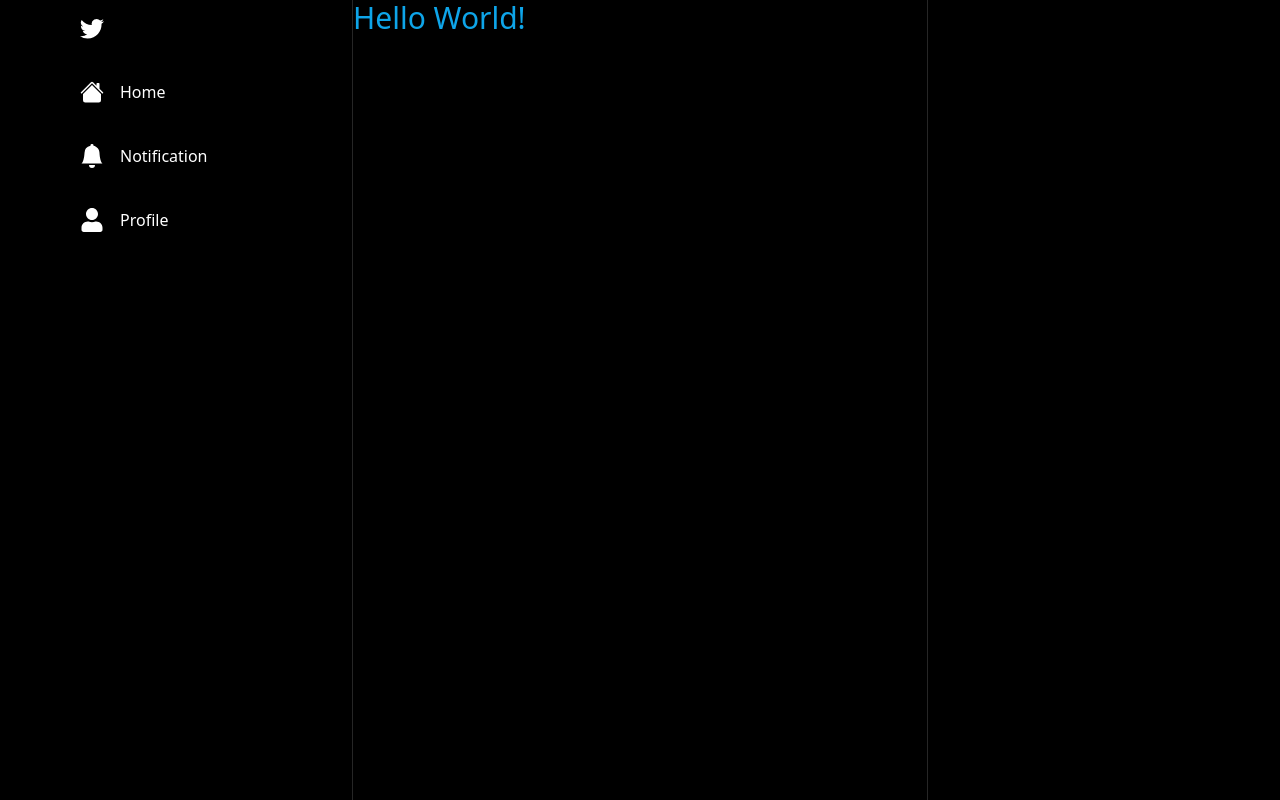
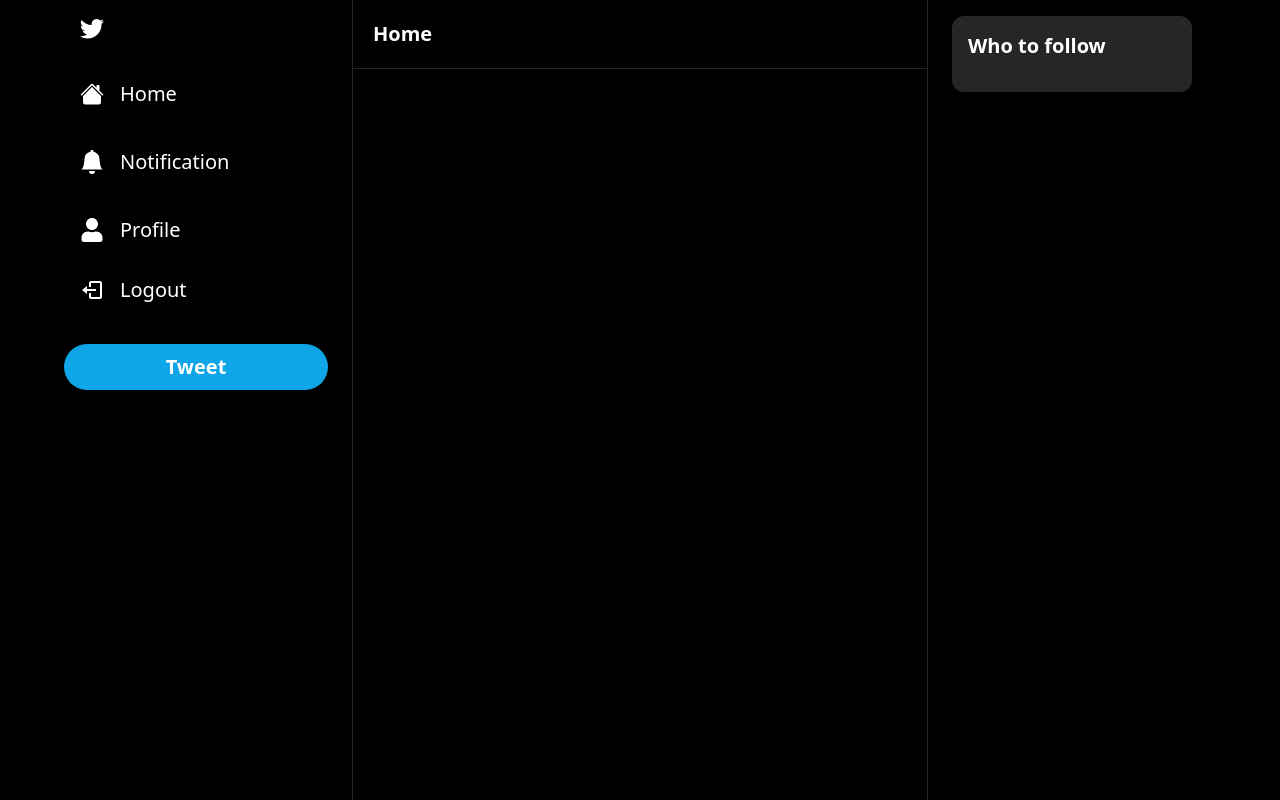
Before and after one commit to savvy1024/twitter-simple-clone, a Next.js app: page / in a window 1280 px wide. Built offline with nearby package versions, Linux system fonts and the light colour scheme.

Commit message:
update Header component

```diff
--- /dev/null
+++ b/components/Header.tsx
@@ -0,0 +1,39 @@
+import { useRouter } from "next/router";
+import { useCallback } from "react";
+import { BiArrowBack } from "react-icons/bi";
+
+interface HeaderProp {
+    label: string;
+    showBackArrow?: boolean;
+}
+
+const Header:React.FC<HeaderProp>= ({label, showBackArrow}) => {
+  const router = useRouter();
+
+  const handleBack = useCallback(()=>{
+    router.back();
+  },[router])
+
+
+  return (
+    <div className="border-b-[1px] border-neutral-800 p-5">
+        <div className="flex flex-row items-center gap-2">
+            {showBackArrow && (
+                <BiArrowBack
+                onClick={handleBack}
+                color="white"
+                size={20}
+                className="
+                 cursor-pointer
+                 hover:opacity-70
+                 transition"/>
+            )
+
+            }
+            <h1 className="text-white text-xl font-semibold">{label}</h1>
+        </div>
+    </div>
+  )
+}
+
+export default Header
--- a/components/Layout.tsx
+++ b/components/Layout.tsx
@@ -1,4 +1,5 @@
 import Sidebar from "./layout/Sidebar";
+import FollowBar from "../components/layout/FollowBar";
 
 interface LayoutProps{
     children: React.ReactNode;
@@ -14,7 +15,9 @@
             lg:col-span-2
             border-x-[1px]
             border-neutral-800
-            ">{children}</div>
+            ">{children}
+            </div>
+            <FollowBar />
           </div>
         </div>
     </div>
--- /dev/null
+++ b/components/layout/FollowBar.tsx
@@ -0,0 +1,15 @@
+
+const FollowBar = () => {
+  return (
+    <div className="px-6 py-4 hidden lg:block">
+        <div className="bg-neutral-800 rounded-xl p-4">
+            <h2 className="text-white text-xl font-semibold">Who to follow</h2>
+            <div className="flex flex-row gap-6 mt-4">
+                {/* {TODO USER LIST} */}
+            </div>
+        </div>
+    </div>
+  )
+}
+
+export default FollowBar
--- a/components/layout/Sidebar.tsx
+++ b/components/layout/Sidebar.tsx
@@ -1,7 +1,9 @@
 import {BsHouseFill, BsBellFill} from "react-icons/bs";
 import {FaUser} from "react-icons/fa";
+import {BiLogOut} from "react-icons/bi";
 import SidebarItem from "./SidebarItem";
 import SidebarLogo from "./SidebarLogo";
+import SidebarTweetButton from "./SidebarTweetButton";
 const Sidebar = () => {
 
     const items=[
@@ -40,6 +42,8 @@
             ))}
 
         </div>
+        <SidebarItem onClick={()=>{}} label="Logout" icon={BiLogOut} href=""/>
+        <SidebarTweetButton />
      </div>
         </div>
   )
--- a/components/layout/SidebarItem.tsx
+++ b/components/layout/SidebarItem.tsx
@@ -47,7 +47,8 @@
           cursor-pointer
           ">
             <Icon size={24} color="white" />
-            <p className="text-white">{label}</p>
+            <p className="hidden lg:block text-white text-xl">{label}</p>
+
             </div>
     </div>
   )
--- /dev/null
+++ b/components/layout/SidebarTweetButton.tsx
@@ -0,0 +1,52 @@
+import { useRouter } from "next/router";
+import { FaFeather } from "react-icons/fa";
+
+const SidebarTweetButton = () => {
+  const router = useRouter();
+
+  return (
+    <div onClick={()=>router.push('/')}>
+        <div className="
+        mt-6
+        lg:hidden
+        rounded-full
+        h-14
+        w-14
+        p-4
+        flex
+        items-center
+        justify-center
+        bg-sky-500
+        hover:bg-opacity-80">
+        <FaFeather size={24} color="white" />
+        </div>
+        <div className="
+        mt-6
+        hidden
+        lg:block
+        px-4
+        py-2
+        rounded-full
+        bg-sky-500
+        hover:bg-opacity-90
+        coursor-pointer
+        transition
+
+        ">
+            <p className="
+            hidden
+            lg:block
+            text-center
+            font-semibold
+            text-white
+            text-[20px]
+
+            ">
+                Tweet
+            </p>
+        </div>
+    </div>
+  )
+}
+
+export default SidebarTweetButton
--- a/pages/index.tsx
+++ b/pages/index.tsx
@@ -2,13 +2,14 @@
 import Image from 'next/image'
 import { Inter } from 'next/font/google'
 import styles from '@/styles/Home.module.css'
+import Header from '@/components/Header'
 
 const inter = Inter({ subsets: ['latin'] })
 
 export default function Home() {
   return (
    <div className="text-3xl text-sky-500">
-    Hello World!
+    <Header label="Home" />
    </div>
   )
 }
```
